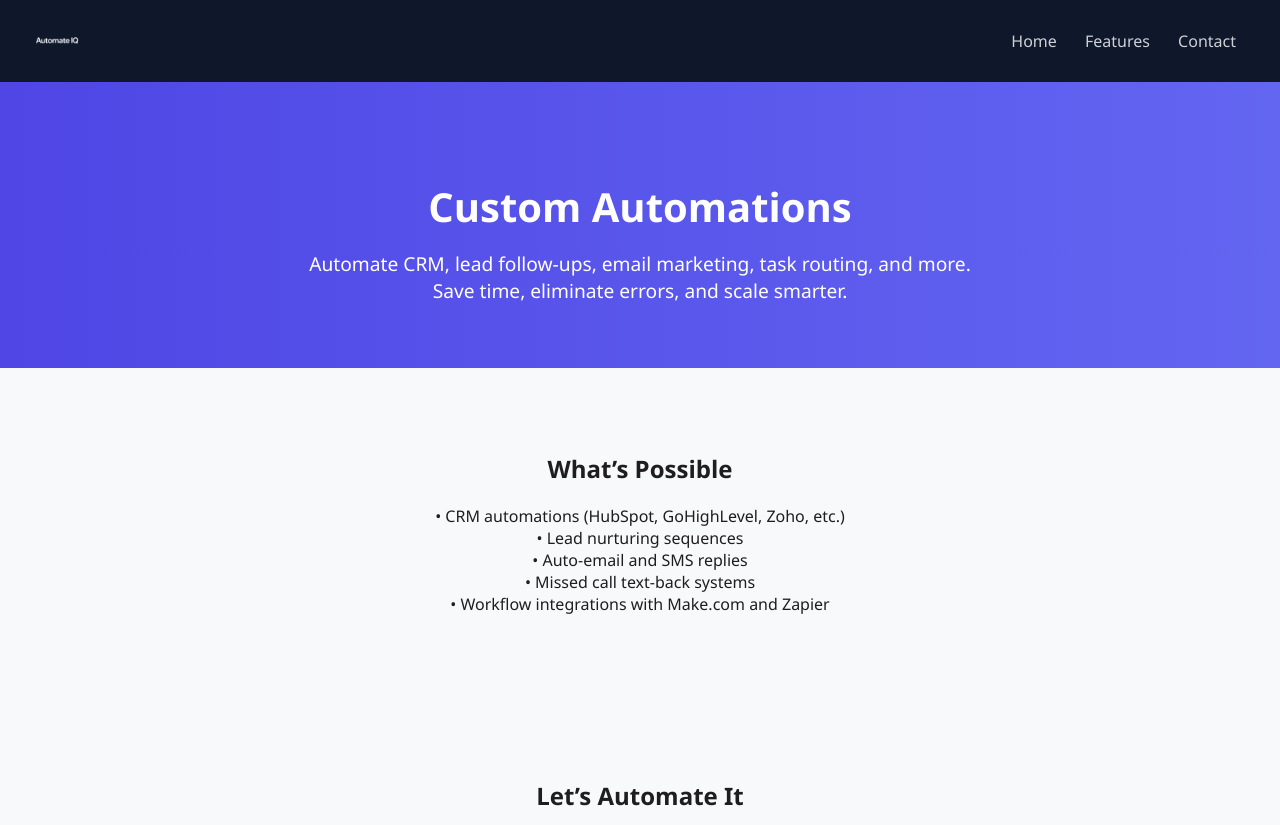
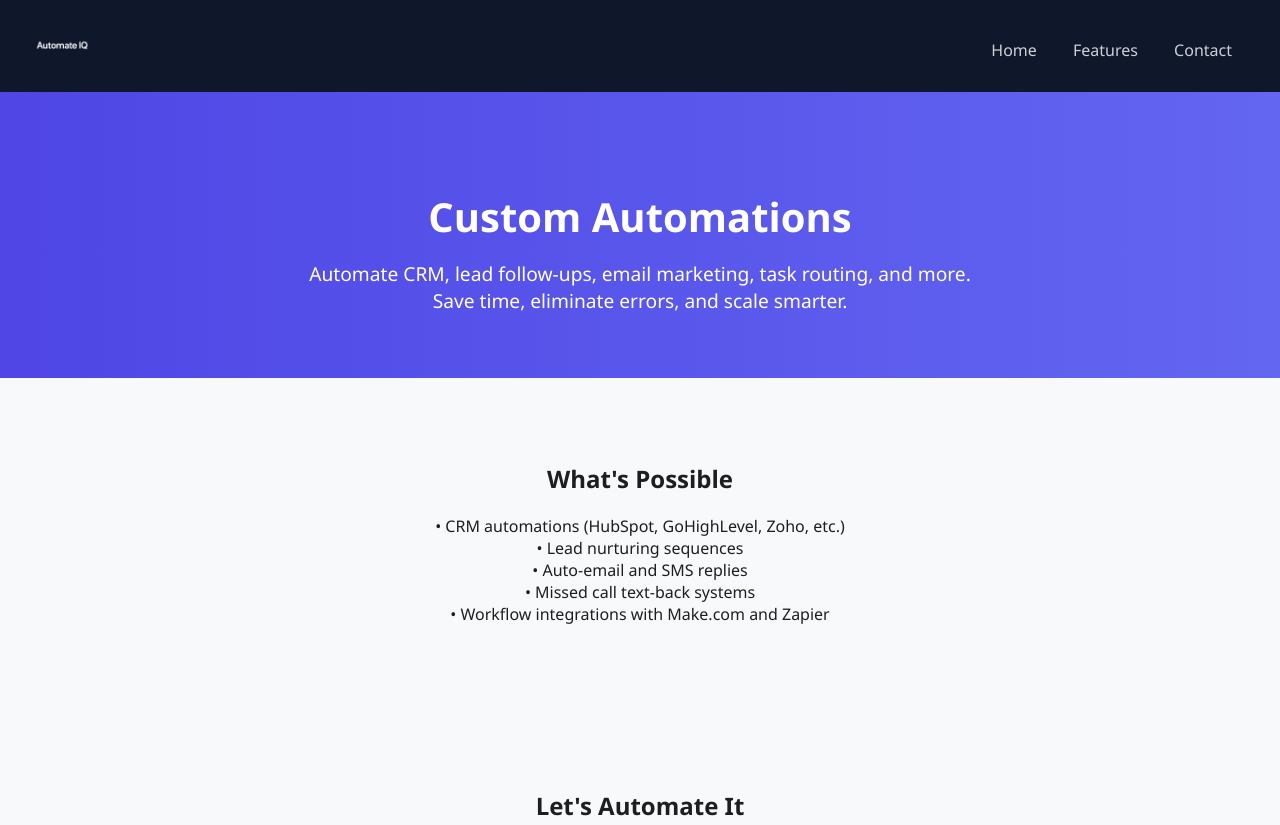
Before and after one commit to anton-kva/anontest, a plain HTML site: page customautomations.html in a window 1280 px wide. Shown: the top 825 px of the page. Drawn offline with Linux system fonts and the light colour scheme.

Commit message:
Update customautomations.html

```diff
--- a/customautomations.html
+++ b/customautomations.html
@@ -22,10 +22,13 @@
       flex-wrap: wrap;
     }
     .logo {
-      height: 50px;
+      height: 60px;
+    }
+    nav {
+      margin-top: 0.5rem;
     }
     nav a {
-      margin: 0 0.75rem;
+      margin: 0 1rem;
       text-decoration: none;
       color: #ffffffcc;
       font-weight: 500;
@@ -74,7 +77,6 @@
   </style>
 </head>
 <body>
-
   <header>
     <img src="ChatGPT Image May 20, 2025, 01_47_06 PM.png" alt="Automate IQ Logo" class="logo" />
     <nav>
@@ -90,7 +92,7 @@
   </section>
 
   <section class="section" id="features">
-    <h2>What’s Possible</h2>
+    <h2>What's Possible</h2>
     <p>• CRM automations (HubSpot, GoHighLevel, Zoho, etc.)<br>
        • Lead nurturing sequences<br>
        • Auto-email and SMS replies<br>
@@ -100,13 +102,12 @@
   </section>
 
   <section class="section" id="contact">
-    <h2>Let’s Automate It</h2>
+    <h2>Let's Automate It</h2>
     <p>Email us at <strong>anton.automateiq@gmail.com</strong> or <a href="https://calendar.app.google/rySHaxSFcyqv8hf36">book a call</a> to discuss your needs.</p>
   </section>
 
   <footer>
     <p>&copy; 2025 Automate IQ. All rights reserved.</p>
   </footer>
-
 </body>
 </html>
```
